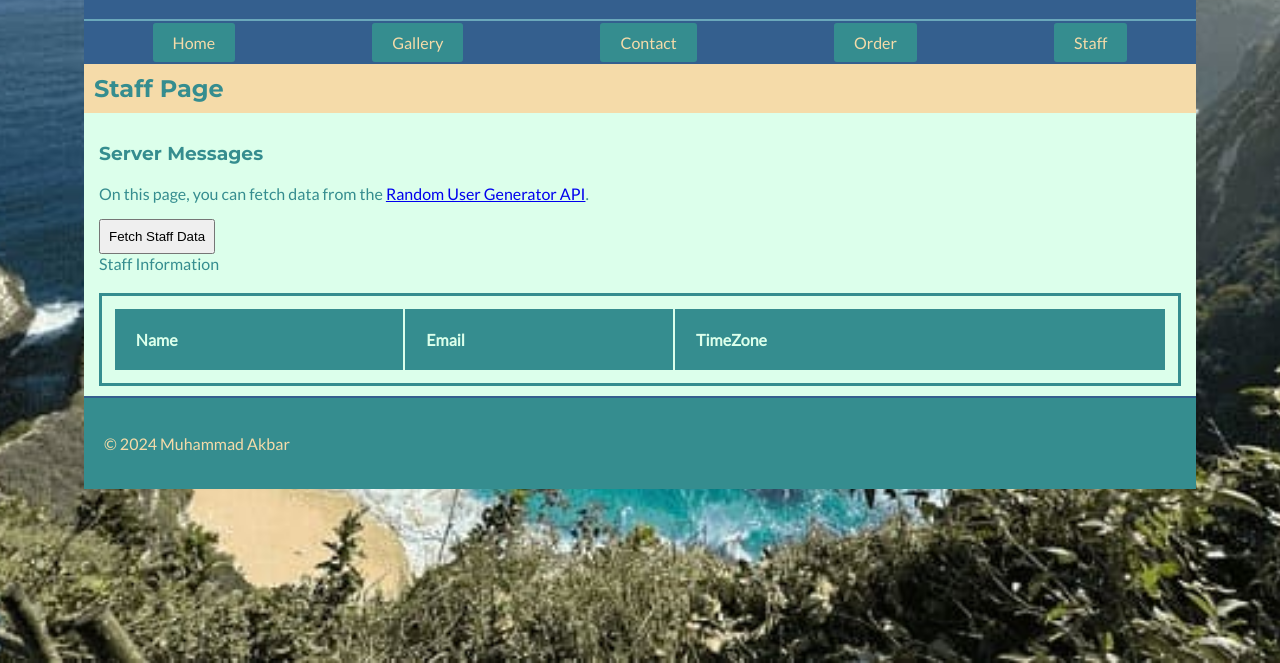
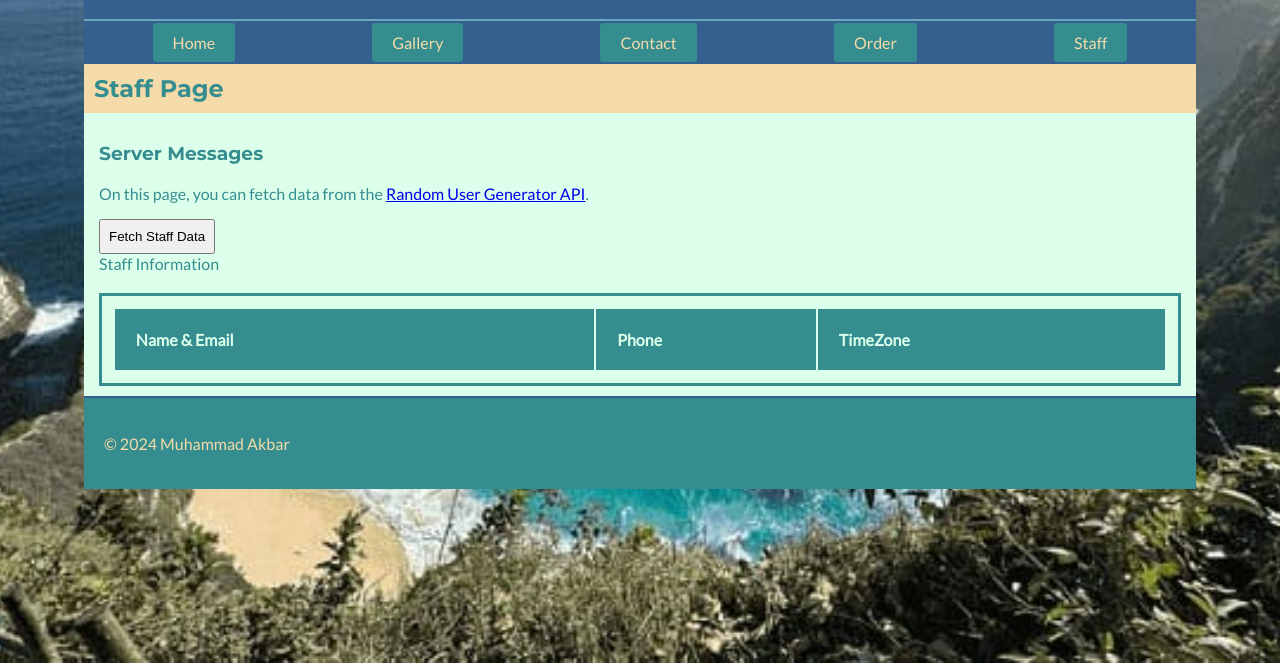
Before and after one commit to muhammadAkbar7/my-personal-website, a website: page public/staff.html in a window 1280 px wide. Shown: the part 137-800 px from the top of the page. Drawn offline with Linux system fonts and the light colour scheme.

Commit message:
updated staff.html to have name and email displayed together

```diff
--- a/public/staff.html
+++ b/public/staff.html
@@ -40,8 +40,8 @@
                     <caption>Staff Information</caption>
                     <thead>
                         <tr>
-                            <th>Name</th>
-                            <th>Email</th>
+                            <th>Name & Email</th>
+                            <th>Phone</th>
                             <th>TimeZone</th>
                         </tr>
                     </thead>
```
